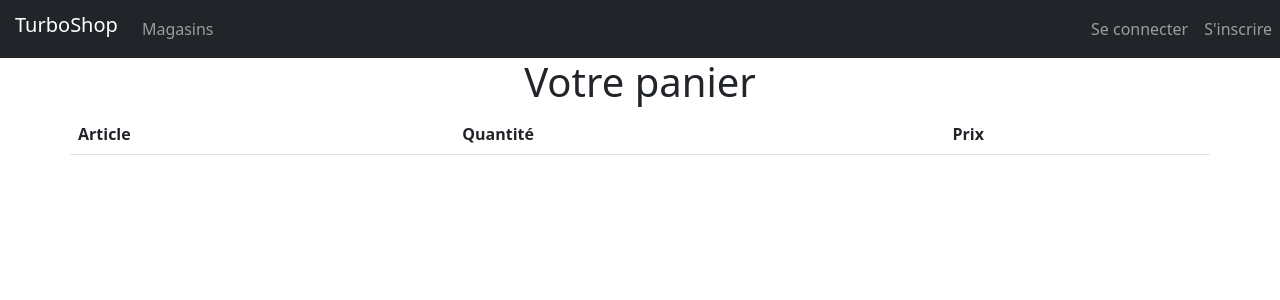
After one commit to baptisterbr/Symfony-Project, a Symfony app: template templates/shop/panier.html.twig in a window 1280 px wide. The commit adds this page. Shown: the top 300 px of the page. Run offline with Twig, Linux system fonts and the light colour scheme; the template is opened without the code that fills it, so the values that code supplies are empty; some libraries are stand-ins or nearby versions.

Commit message:
Travail en cours (panier)

```diff
--- a/templates/shop/index.html.twig
+++ b/templates/shop/index.html.twig
@@ -16,11 +16,11 @@
 			padding: 2px 6px;
 		}
 	</style>
-
 	<div class="container vertical-center">
 		<h1 class="text-center">
 			{{shop.name}}
 		</h1>
+		<a class="nav-link" href="{{ path("basket") }}">Voir mon panier</a>
 		<div class="row justify-content-center mb-3">
 			{% for article in shop.articles %}
 				<div class="card col-3 p-0 m-3">
@@ -35,7 +35,7 @@
 						</h5>
 						<p class="card-text">{{article.description}}</p>
 						<div class="d-flex justify-content-between align-items-center">
-							<a href="#" class="btn btn-dark">Ajouter au panier</a>
+							<a href="{{ path("addBasket", {idArticle: article.id, idShop: shop.id}) }}" class="btn btn-dark" {{ article.quantity == 0 ? 'aria-disabled="true"' : ""}}>Ajouter au panier</a>
 							<small class="text-muted warning">{{article.price / 100 }}
 								€</small>
 						</div>
--- /dev/null
+++ b/templates/shop/panier.html.twig
@@ -0,0 +1,43 @@
+{% extends 'base.html.twig' %}
+
+{% block title %}Hello ShopController!
+{% endblock %}
+
+{% block body %}
+	<style>
+		.example-wrapper {
+			margin: 1em auto;
+			max-width: 800px;
+			width: 95%;
+			font: 18px / 1.5 sans-serif;
+		}
+		.example-wrapper code {
+			background: #F5F5F5;
+			padding: 2px 6px;
+		}
+	</style>
+	<div class="container vertical-center">
+		<h1 class="text-center">
+			Votre panier
+		</h1>
+		<div class="row justify-content-center mb-3">
+			{{ dump(panier) }}
+			<table class="table">
+				<thead>
+					<th>Article</th>
+					<th>Quantité</th>
+					<th>Prix</th>
+				</thead>
+				<tbody>
+					{% for article in panier %}
+
+					{% endfor %}
+				</tbody>
+				<tfoot>
+
+				</tfoot>
+			</table>
+
+		</div>
+	</div>
+{% endblock %}
```
Also changed, not shown: src/Controller/AuthController.php (+12 -0 lines), src/Controller/HomeController.php (+11 -0 lines), src/Controller/ShopController.php (+39 -0 lines), 1 other file.
